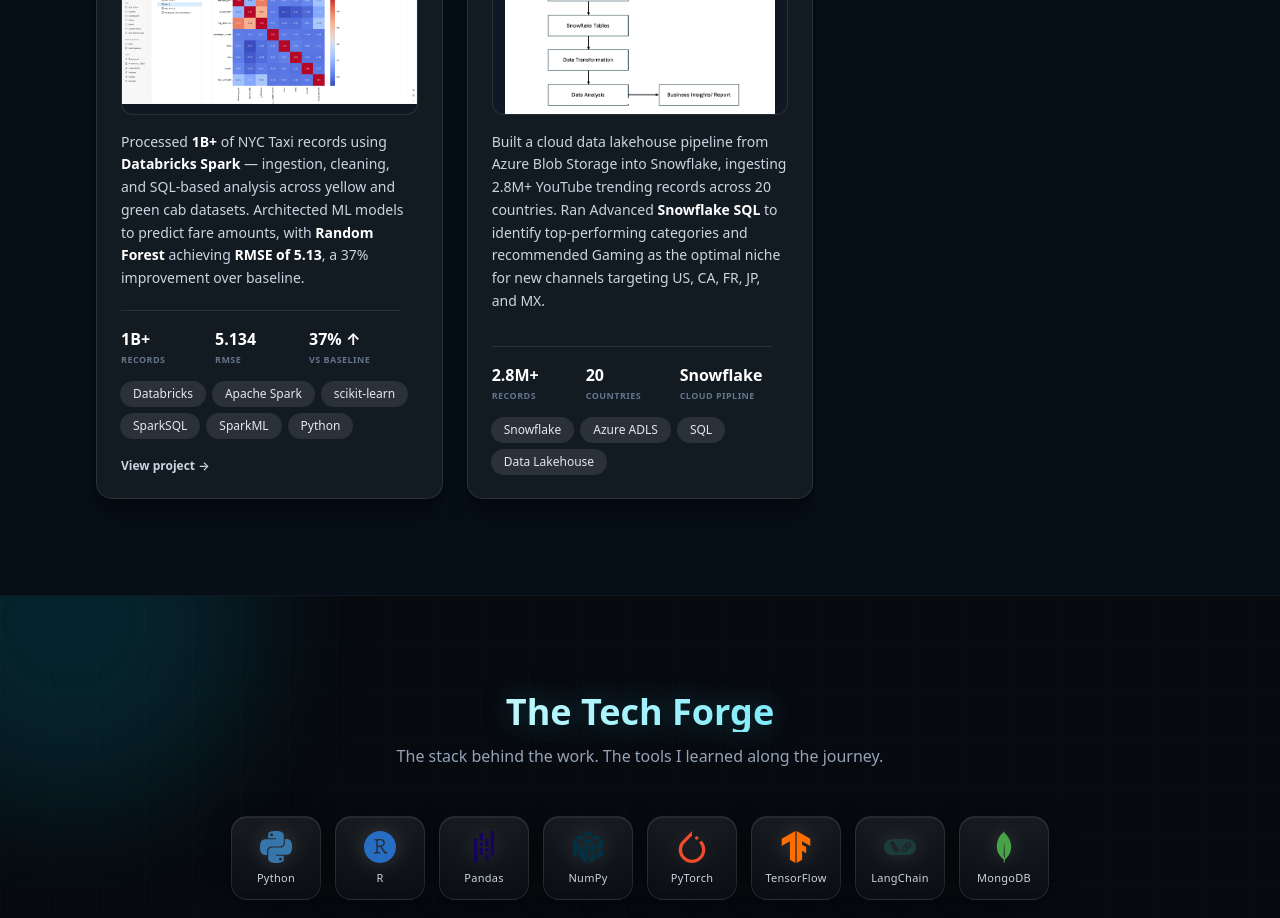
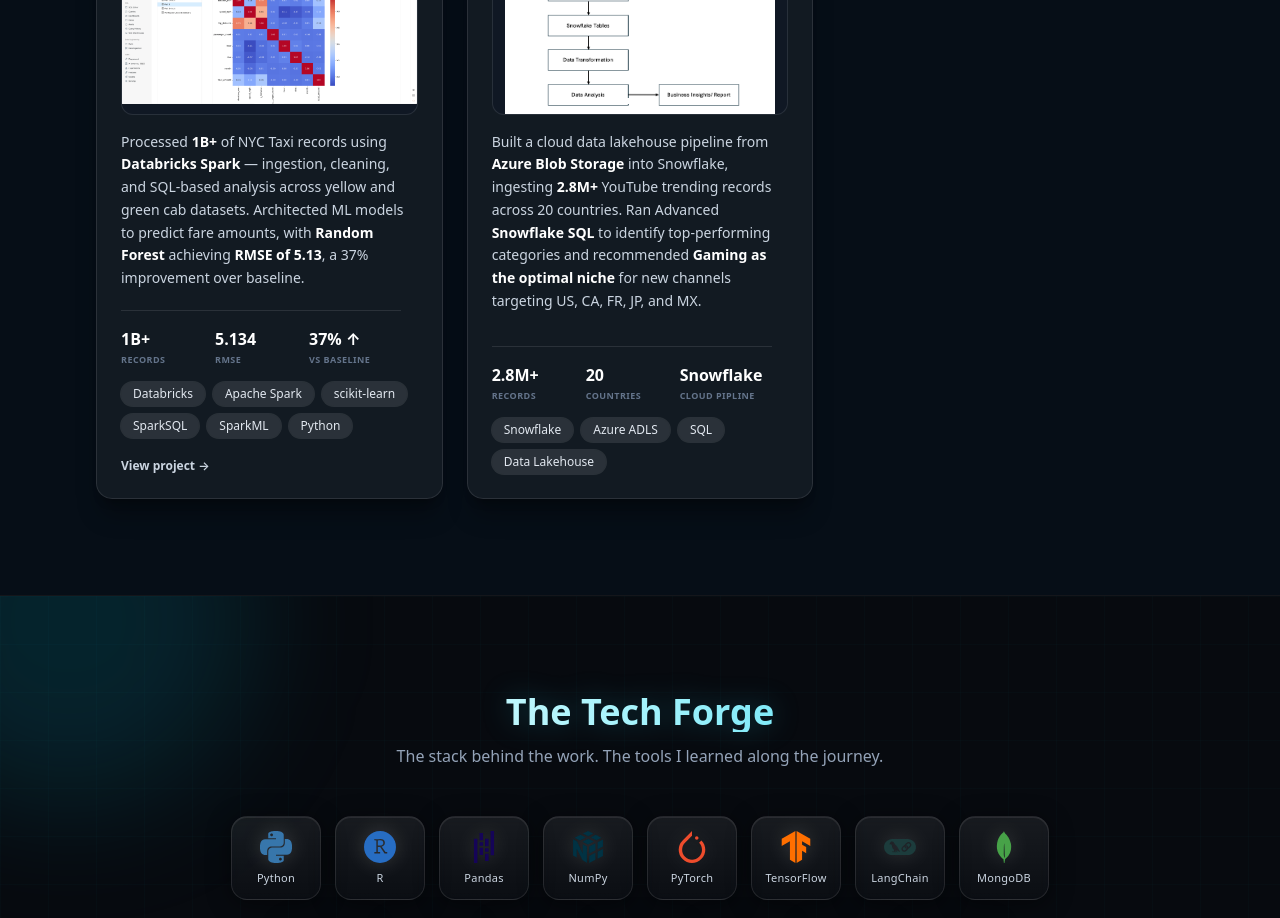
Before and after one commit to huyducv/huyducv.github.io, a React (Vite) app in the folder portfolio-react/: page / in a window 1280 px wide. Shown: the part 3060-3978 px from the top of the page. Built offline with nearby package versions, Linux system fonts and the light colour scheme; the HTML template or start-up script is replaced by a standard one.

Commit message:
Content fix

```diff
--- a/portfolio-react/src/data/mockData.js
+++ b/portfolio-react/src/data/mockData.js
@@ -203,7 +203,7 @@ export const mockData = {
         subtitle: 'Snowflake · 2025',
         categoryLine: '05 · Data Lakehouse',
         description:
-          'Built a cloud data lakehouse pipeline from Azure Blob Storage into Snowflake, ingesting 2.8M+ YouTube trending records across 20 countries. Ran Advanced **Snowflake SQL** to identify top-performing categories and recommended Gaming as the optimal niche for new channels targeting US, CA, FR, JP, and MX.',
+          'Built a cloud data lakehouse pipeline from **Azure Blob Storage** into Snowflake, ingesting **2.8M+** YouTube trending records across 20 countries. Ran Advanced **Snowflake SQL** to identify top-performing categories and recommended **Gaming as the optimal niche** for new channels targeting US, CA, FR, JP, and MX.',
         metrics: [
           { value: '2.8M+', label: 'Records' },
           { value: '20', label: 'countries' },
```
